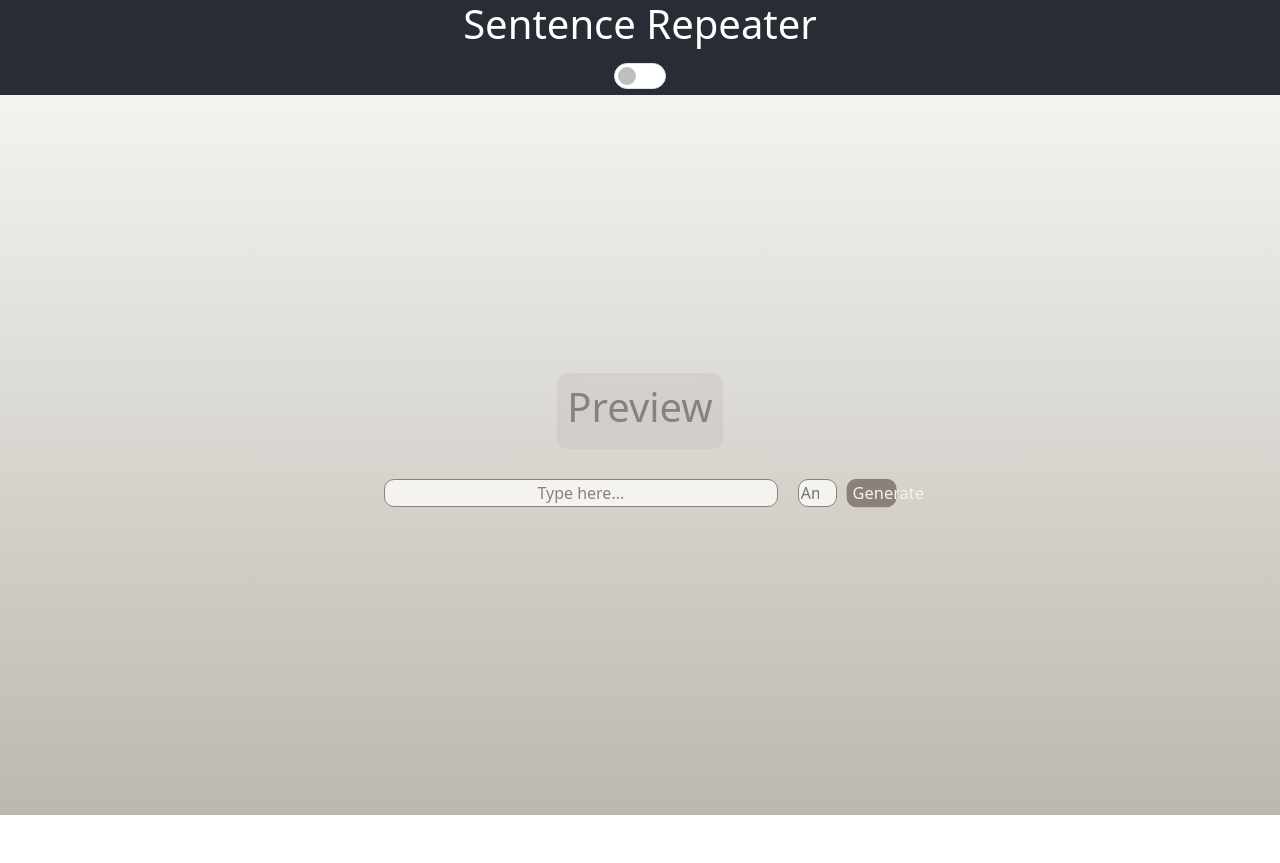
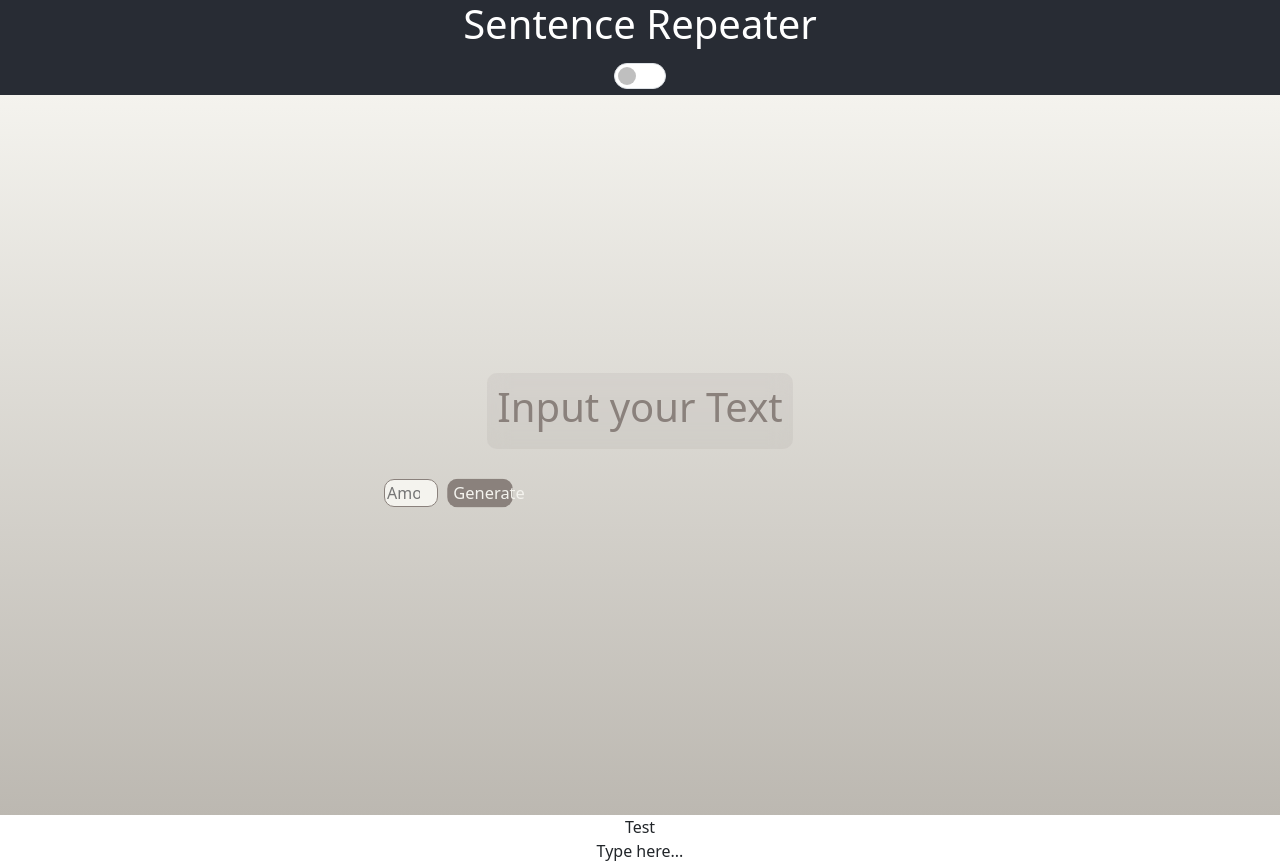
Before and after one commit to akael888/sentence-repeater, a React (Create React App) app in the folder my-app/: page / in a window 1280 px wide. Before the commit the page ends 815 px from the top, so only its background shows below. Built offline with nearby package versions, Linux system fonts and the light colour scheme.

Commit message:
feat : Managed to connect textInput to Preview from Restructur

```diff
--- a/my-app/src/App.js
+++ b/my-app/src/App.js
@@ -5,12 +5,10 @@ import Mode from "./components/toggle-mode";
 
 function App() {
   // Repeater Components
-  const [mainText, setMainText] = useState("Input your Text");
+
   const [isDarkMode, setIsDarkMode] = useState(false);
 
-  const handleMainTextChange = (event) => {
-    setMainText(event.target.value);
-  };
+
 
   const handleDarkModeChanges = (event) => {
     setIsDarkMode(!isDarkMode);
@@ -34,7 +32,7 @@ function App() {
         />
       </header>
       <div>
-        <Repeater mainTextChange={handleMainTextChange} />
+        <Repeater  />
       </div>
     </div>
   );
--- a/my-app/src/components/generator.js
+++ b/my-app/src/components/generator.js
@@ -67,7 +67,7 @@ function Generator({ variables, mainText, textArrayChanges }) {
       <button
         id={css["generate-button"]}
         onClick={generateText}
-        disabled={mainText.length > 0}
+        // disabled={mainText.length > 0}
       >
         Generate
       </button>
--- a/my-app/src/components/repeater.js
+++ b/my-app/src/components/repeater.js
@@ -4,74 +4,88 @@ import Generator from "./generator";
 import ShowResult from "./result";
 import Preview from "./text-preview";
 import css from "./repeater.module.css";
+import TextInput from "./textInput";
 
-function Repeater({ mainTextChange }) {
-  const mainTextRef = useRef(null);
+function Repeater() {
+  const [previewText,setPreviewText] = useState();
   const [variables, setVariables] = useState(new Map());
   const [textArrayParent, setTextArrayParent] = useState([]);
+
+  const [mainText, setMainText] = useState("Input your Text");
 
   const handleTextArrayChanges = (textArrayData) => {
     setTextArrayParent(textArrayData);
   };
 
-  const handleMainTextBlur = () => {
-    if (mainTextRef.current) {
-      mainTextChange({ target: { value: mainTextRef.current.innerText } });
-    }
+  const handleMainTextChange = (text) => {
+    console.log("handle Main Text Change :" + text);
+    setMainText(text);
   };
 
+  function handleInputTextChanges(text) {
+    if (text) {
+      handleMainTextChange(text);
+    }
+  }
+
+  // const handleMainTextBlur = () => {
+  //   if (mainTextRef.current) {
+  //     mainTextChange({ target: { value: mainTextRef.current.innerText } });
+  //   }
+  // };
+
   //disable any enter happening on main text
-  useEffect(() => {
-    const handleKeyDown = (event) => {
-      if (event.key === "Enter") {
-        event.preventDefault();
-        if (mainTextRef.current) {
-          mainTextRef.current.removeAttribute("contenteditable");
-        }
-      }
-    };
+  // useEffect(() => {
+  //   const handleKeyDown = (event) => {
+  //     if (event.key === "Enter") {
+  //       event.preventDefault();
+  //       if (mainTextRef.current) {
+  //         mainTextRef.current.removeAttribute("contenteditable");
+  //       }
+  //     }
+  //   };
 
-    document.addEventListener("keydown", handleKeyDown);
-    return () => document.removeEventListener("keydown", handleKeyDown);
-  }, []);
+  //   document.addEventListener("keydown", handleKeyDown);
+  //   return () => document.removeEventListener("keydown", handleKeyDown);
+  // }, []);
 
   //enableEditing onclick
-  function enableEditing(element) {
-    if (!element) return; // Prevent error if element is undefined
-    element.setAttribute("contenteditable", true); //Add content editable
-    element.focus(); //Focusing on the eelement
-  }
+  // function enableEditing(element) {
+  //   if (!element) return; // Prevent error if element is undefined
+  //   element.setAttribute("contenteditable", true); //Add content editable
+  //   element.focus(); //Focusing on the eelement
+  // }
 
   const handleVariableChanges = (passedVariable) => {
     setVariables(passedVariable);
   };
 
-  function addVariableOnInput(e) {
-    const innerText = e.target.innerText;
+  // function addVariableOnInput(e) {
+  //   const innerText = e.target.innerText;
 
-    let searchPos = 0;
-    let allBracketPositions = [];
+  //   let searchPos = 0;
+  //   let allBracketPositions = [];
 
-    while (searchPos < innerText.length) {
-      const bracketPos = innerText.indexOf("{}", searchPos);
-      if (bracketPos === -1) break;
-      allBracketPositions.push(bracketPos);
-      searchPos = bracketPos + 1;
-    }
+  //   while (searchPos < innerText.length) {
+  //     const bracketPos = innerText.indexOf("{}", searchPos);
+  //     if (bracketPos === -1) break;
+  //     allBracketPositions.push(bracketPos);
+  //     searchPos = bracketPos + 1;
+  //   }
 
-    const newVariables = new Map();
-    allBracketPositions.forEach((position, index) => {
-      newVariables.set(index, {
-        id: position,
-        name: "Variable " + index,
-        type: "Integer",
-        value: index,
-        iterate: true,
-      });
-    });
+  //   const newVariables = new Map();
+  //   allBracketPositions.forEach((position, index) => {
+  //     newVariables.set(index, {
+  //       id: position,
+  //       name: "Variable " + index,
+  //       type: "Integer",
+  //       value: index,
+  //       iterate: true,
+  //     });
+  //   });
 
-    setVariables(newVariables);
-  }
+  //   setVariables(newVariables);
+  // }
 
   return (
     <>
@@ -79,12 +93,12 @@ function Repeater({ mainTextChange }) {
         <div className={css["leftside-container"]}>
           <div className={css["preview-container"]}>
             <Preview
-              mainText={mainTextRef.current?.innerText}
+              mainText={mainText}
               variables={variables}
             />
           </div>
           <div className={css["repeater-container"]}>
-            <div
+            {/* <div
               // contentEditable="true"
               className={css["main-text-container"]}
               onBlur={handleMainTextBlur}
@@ -93,11 +107,12 @@ function Repeater({ mainTextChange }) {
               onInput={(e) => addVariableOnInput(e)}
             >
               Type here...
-            </div>
+            </div> */}
+
             <div className={css["generator-container"]}>
               <Generator
                 variables={variables}
-                mainText={mainTextRef}
+                mainText={previewText}
                 textArrayChanges={handleTextArrayChanges}
               />
             </div>
@@ -139,6 +154,10 @@ function Repeater({ mainTextChange }) {
           </>
         </div>
       </div>
+      <TextInput
+        incomingText={previewText}
+        TextChanges={handleInputTextChanges}
+      />
     </>
   );
 }
--- /dev/null
+++ b/my-app/src/components/textInput.js
@@ -0,0 +1,76 @@
+import { useRef, useState, useEffect } from "react";
+
+function TextInput({ incomingText, TextChanges }) {
+  const mainTextRef = useRef(null);
+  const [mainText, setMainText] = useState("Input your Text");
+  const [variables, setVariables] = useState(new Map());
+  const [textArrayParent, setTextArrayParent] = useState([]);
+
+  function addVariableOnInput(e) {
+    const innerText = e.target.innerText;
+
+    let searchPos = 0;
+    let allBracketPositions = [];
+
+    while (searchPos < innerText.length) {
+      const bracketPos = innerText.indexOf("{}", searchPos);
+      if (bracketPos === -1) break;
+      allBracketPositions.push(bracketPos);
+      searchPos = bracketPos + 1;
+    }
+
+    const newVariables = new Map();
+    allBracketPositions.forEach((position, index) => {
+      newVariables.set(index, {
+        id: position,
+        name: "Variable " + index,
+        type: "Integer",
+        value: index,
+        iterate: true,
+      });
+    });
+
+    setVariables(newVariables);
+    handleMainTextBlur();
+  }
+
+  const mainTextChange = (event) => {
+    setMainText(event.target.value);
+
+  };
+
+  const handleMainTextBlur = () => {
+    if (mainTextRef.current) {
+      console.log("Main Text Ref : " + mainTextRef.current.innerText);
+      handleLocalTextChanges(mainTextRef.current.innerText);
+    }
+  };
+
+  function enableEditing(element) {
+    if (!element) return; // Prevent error if element is undefined
+    element.setAttribute("contenteditable", true); //Add content editable
+    element.focus(); //Focusing on the eelement
+  }
+
+  function handleLocalTextChanges(text) {
+    console.log("Text : " + text);
+    TextChanges(text);
+  }
+
+  return (
+    <>
+      <div>Test {incomingText}</div>
+      <div
+        // contentEditable="true"
+        // className={css["main-text-container"]}
+        // onBlur={handleMainTextBlur}
+        ref={mainTextRef}
+        onClick={() => enableEditing(mainTextRef.current)}
+        onInput={(e) => addVariableOnInput(e)}
+      >
+        Type here...
+      </div>
+    </>
+  );
+}
+export default TextInput;
```
